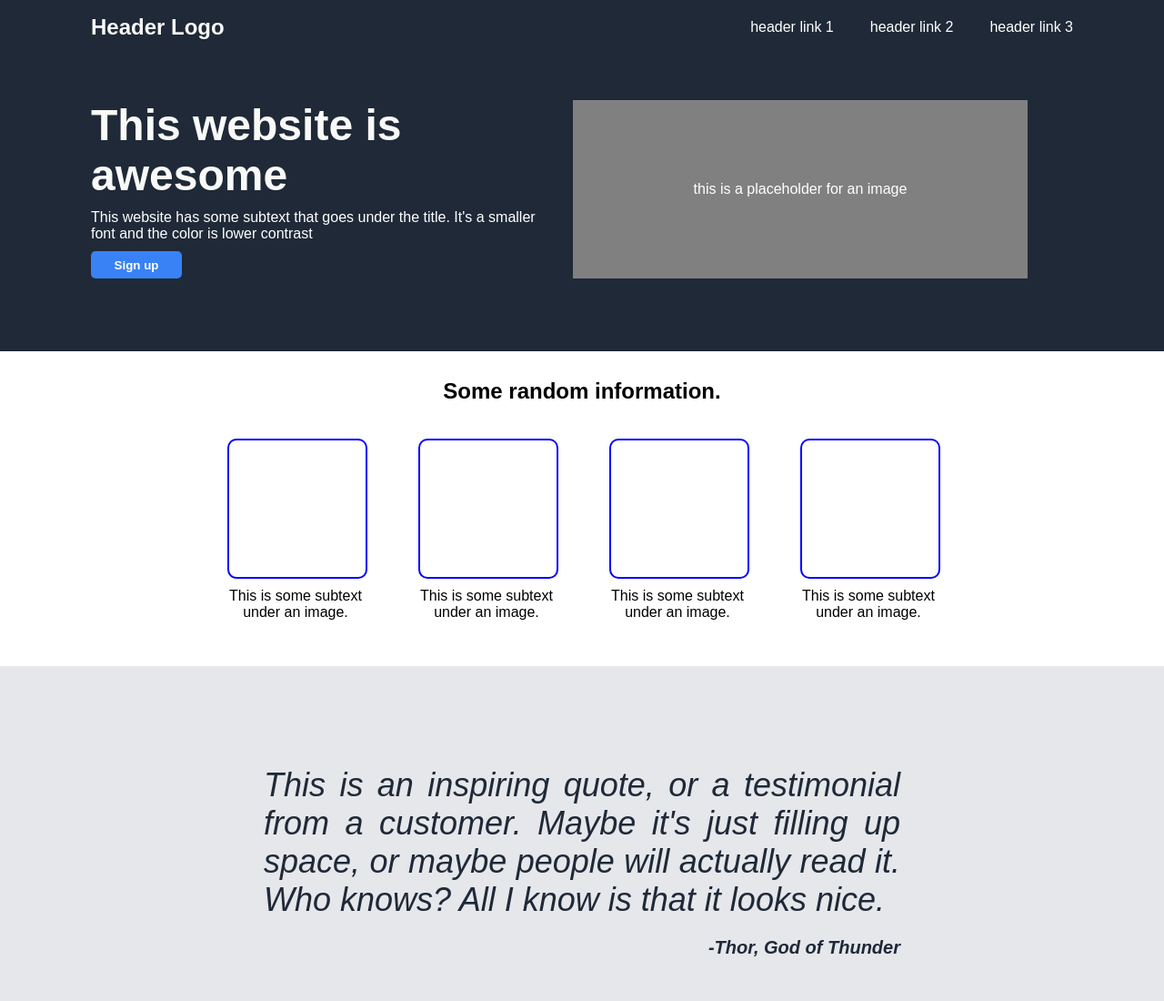
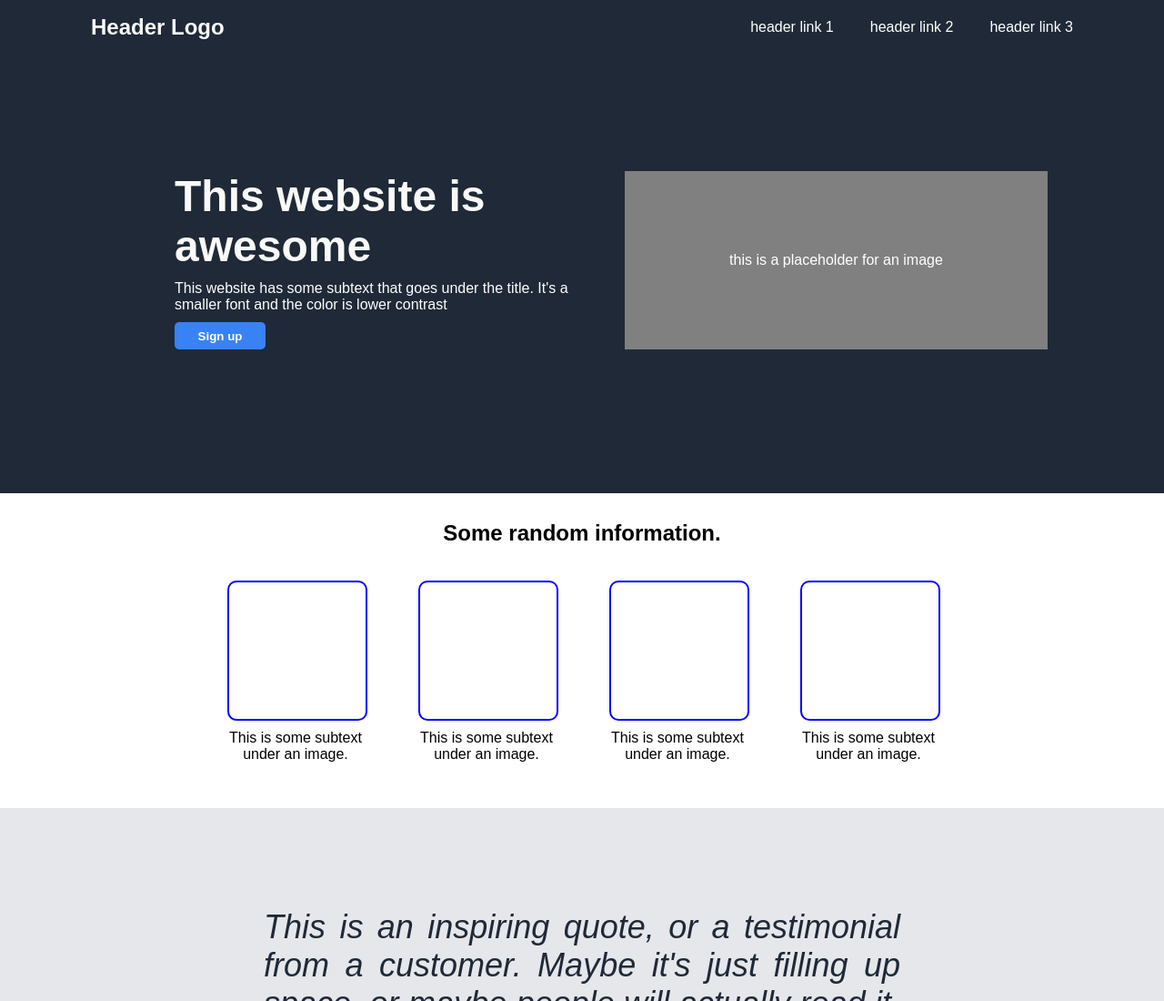
Before and after one commit to IshaanChamoli/TOP-Project-Landing-Page, a plain HTML site: page index.html in a window 1280 px wide. Shown: the top 1100 px of the page at 91% size. Drawn offline with Linux system fonts and the light colour scheme.

Commit message:
Revise section 1 error

```diff
--- a/styles.css
+++ b/styles.css
@@ -49,7 +49,9 @@ body {
 .one-inner {
     display: flex;
     gap: 10px;
-    padding: 50px 100px;
+    padding: 10%;
+    padding-left: 15%;
+
 }
 .one-inner-side-left {
     background-color: #1f2937;
```
